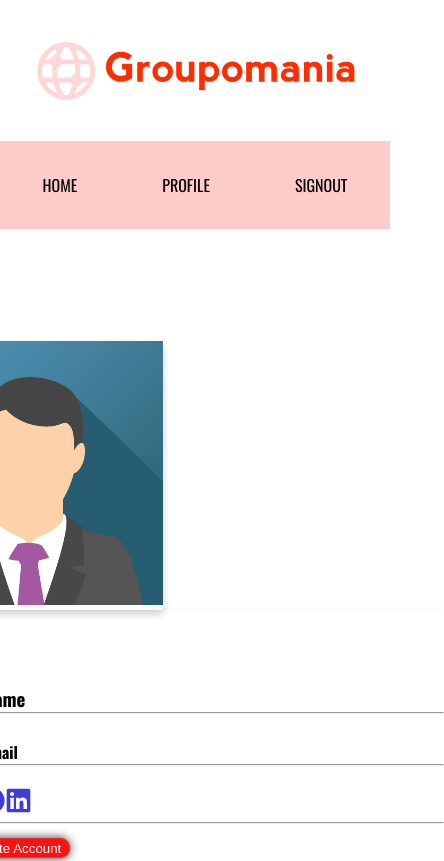
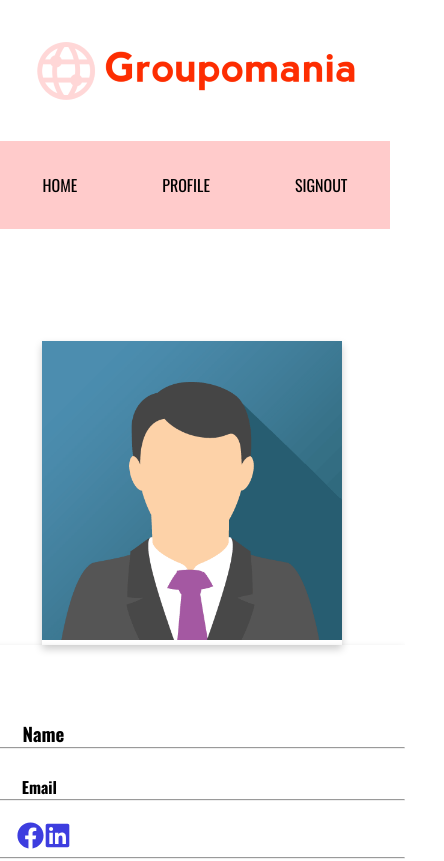
Before and after one commit to Reafort/Groupmania_P7, a React (Create React App) app: page /profile in a window 390 px wide. Shown: the top 861 px of the page, 444 px wide, since content can reach past the window. Built offline with nearby package versions, Linux system fonts and the light colour scheme; sample sign-in values are in the browser's storage.

Commit message:
fixed mobile responsive

```diff
--- a/src/components/app.css
+++ b/src/components/app.css
@@ -198,7 +198,7 @@
     box-shadow: 0 4px 8px 0 rgb(0 0 0 / 20%);
     height: 266px;
     flex: 50%;
-    width: 498px;
+    width: 420px;
 }
 
 h3 {
@@ -329,6 +329,7 @@
     padding-top: 12px;
     padding-bottom: 12px;
 }
+
 video.multi-posts {
     width: 50%;
     height: 150px;
@@ -371,3 +372,14 @@
     }
 
 }
+
+@media only screen and (max-width:670px) {
+    .card {
+        width: 300px;
+    }
+
+    .profile-photo {
+        margin: 0;
+        width: 73%;
+    }
+}
```
